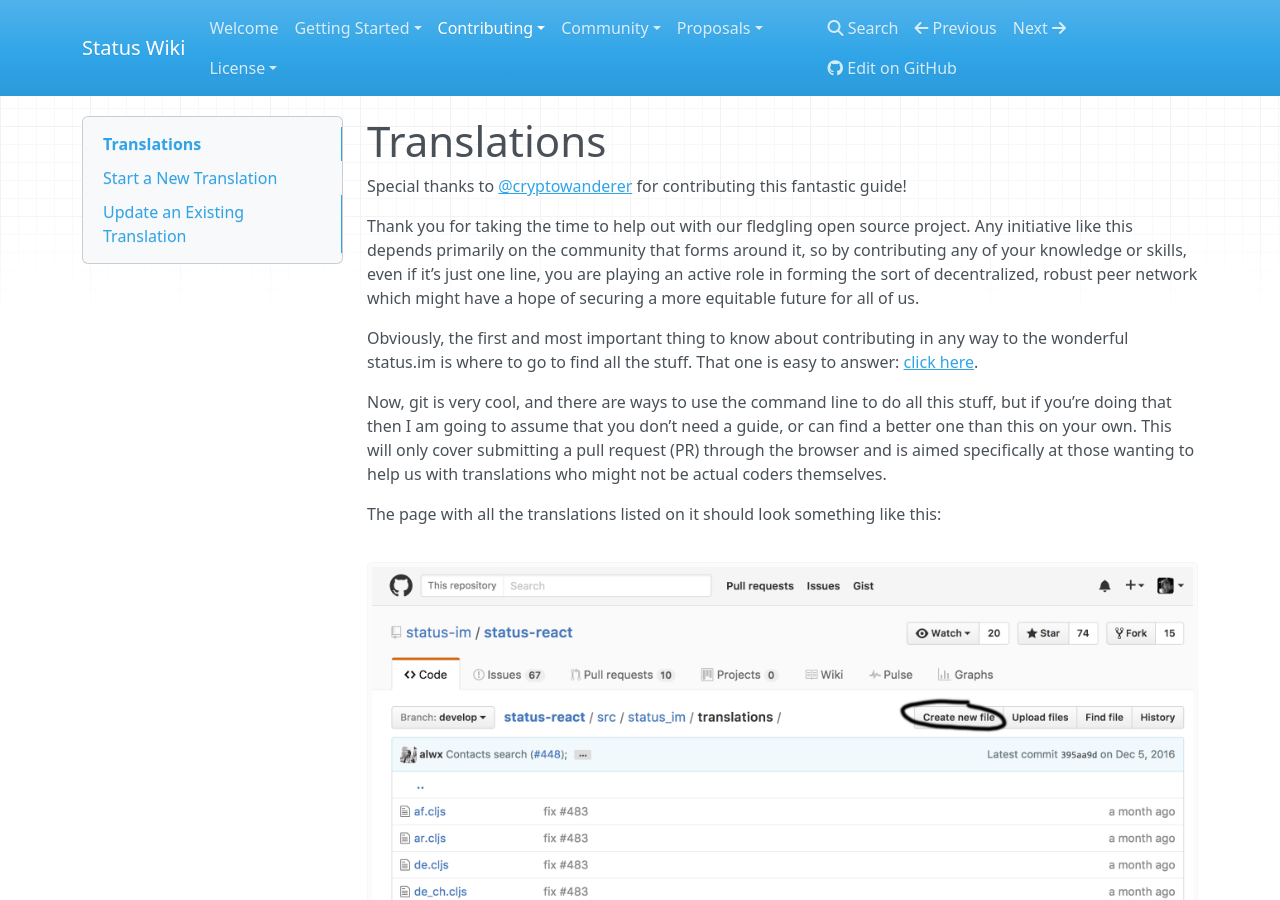
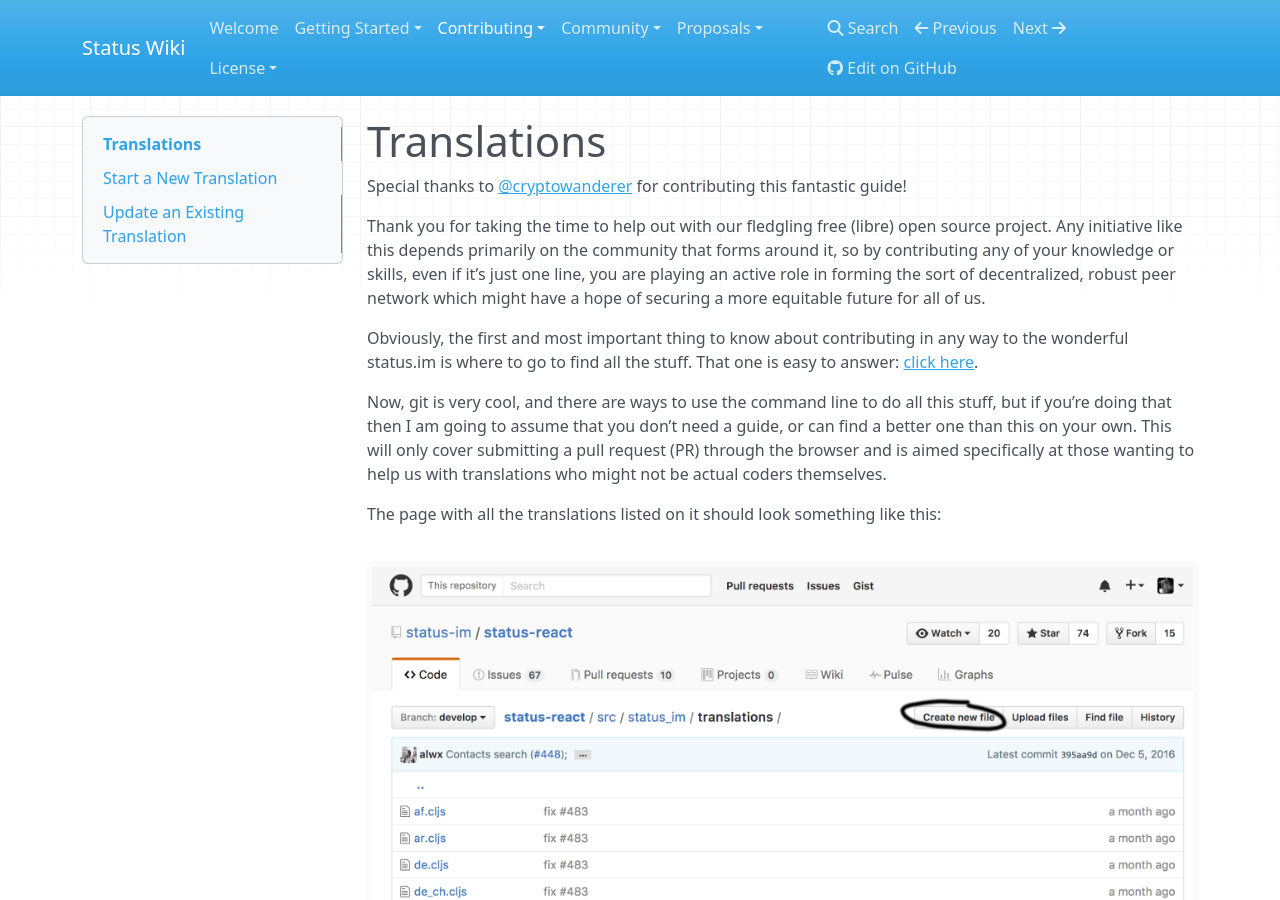
Before and after one commit to status-im/wiki.status.im, an MkDocs documentation site: the page built from docs/contributing/translations.md, in a window 1280 px wide and 900 px high. Built offline with MkDocs 1.6.1, drawn with Linux system fonts in a browser that asks for light colours; nearby versions of some CDN libraries; old or Windows-style settings are respelled for this version of MkDocs.

Commit message:
free (libre)

```diff
--- a/docs/contributing/translations.md
+++ b/docs/contributing/translations.md
@@ -2,7 +2,7 @@
 
 Special thanks to [@cryptowanderer](https://twitter.com/cryptowanderer) for contributing this fantastic guide!
 
-Thank you for taking the time to help out with our fledgling open source project. Any initiative like this depends primarily on the community that forms around it, so by contributing any of your knowledge or skills, even if it’s just one line, you are playing an active role in forming the sort of decentralized, robust peer network which might have a hope of securing a more equitable future for all of us.
+Thank you for taking the time to help out with our fledgling free (libre) open source project. Any initiative like this depends primarily on the community that forms around it, so by contributing any of your knowledge or skills, even if it’s just one line, you are playing an active role in forming the sort of decentralized, robust peer network which might have a hope of securing a more equitable future for all of us.
 
 Obviously, the first and most important thing to know about contributing in any way to the wonderful status.im is where to go to find all the stuff. That one is easy to answer: [click here](https://github.com/status-im/status-react/tree/develop/src/status_im/translations).
 
```
Also changed, not shown: docs/contributing/documenting.md (+1 -1 lines), docs/index.md (+1 -1 lines), docs/proposals/commiteth.md (+4 -0 lines).
